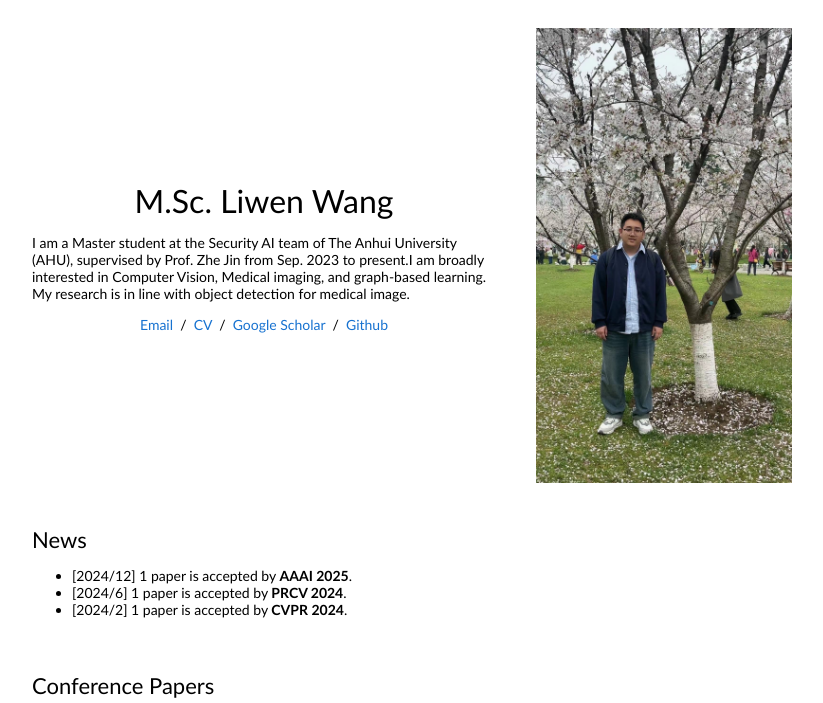
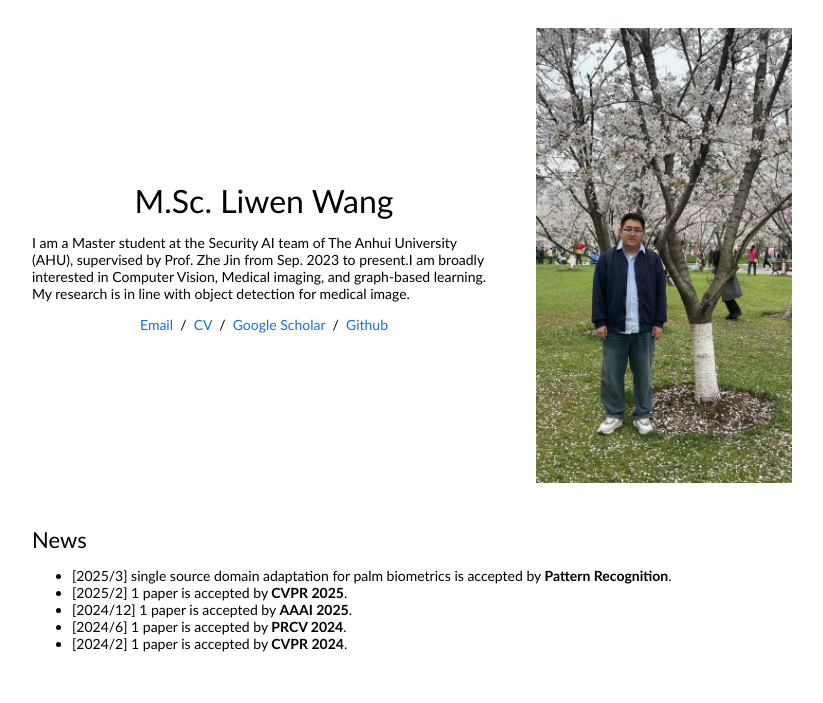
Before and after one commit to LiwenWang919/liwenwang919.github.io, a plain HTML site: page index.html in a window 1280 px wide. Shown: the top 703 px of the page, without its empty margins (228-1051 px from the left). Drawn offline with Linux system fonts and the light colour scheme.

Commit message:
Update index.html

```diff
--- a/index.html
+++ b/index.html
@@ -62,6 +62,8 @@
                 <td style="padding:20px;width:100%;vertical-align:middle">
                   <heading>News</heading>
                   <ul>
+                    <li>[2025/3] single source domain adaptation for palm biometrics is accepted by <strong>Pattern Recognition</strong>.
+                    <li>[2025/2] 1 paper is accepted by <strong>CVPR 2025</strong>.
                     <li>[2024/12] 1 paper is accepted by <strong>AAAI 2025</strong>.
                     <li>[2024/6] 1 paper is accepted by <strong>PRCV 2024</strong>.
                     <li>[2024/2] 1 paper is accepted by <strong>CVPR 2024</strong>.
```
